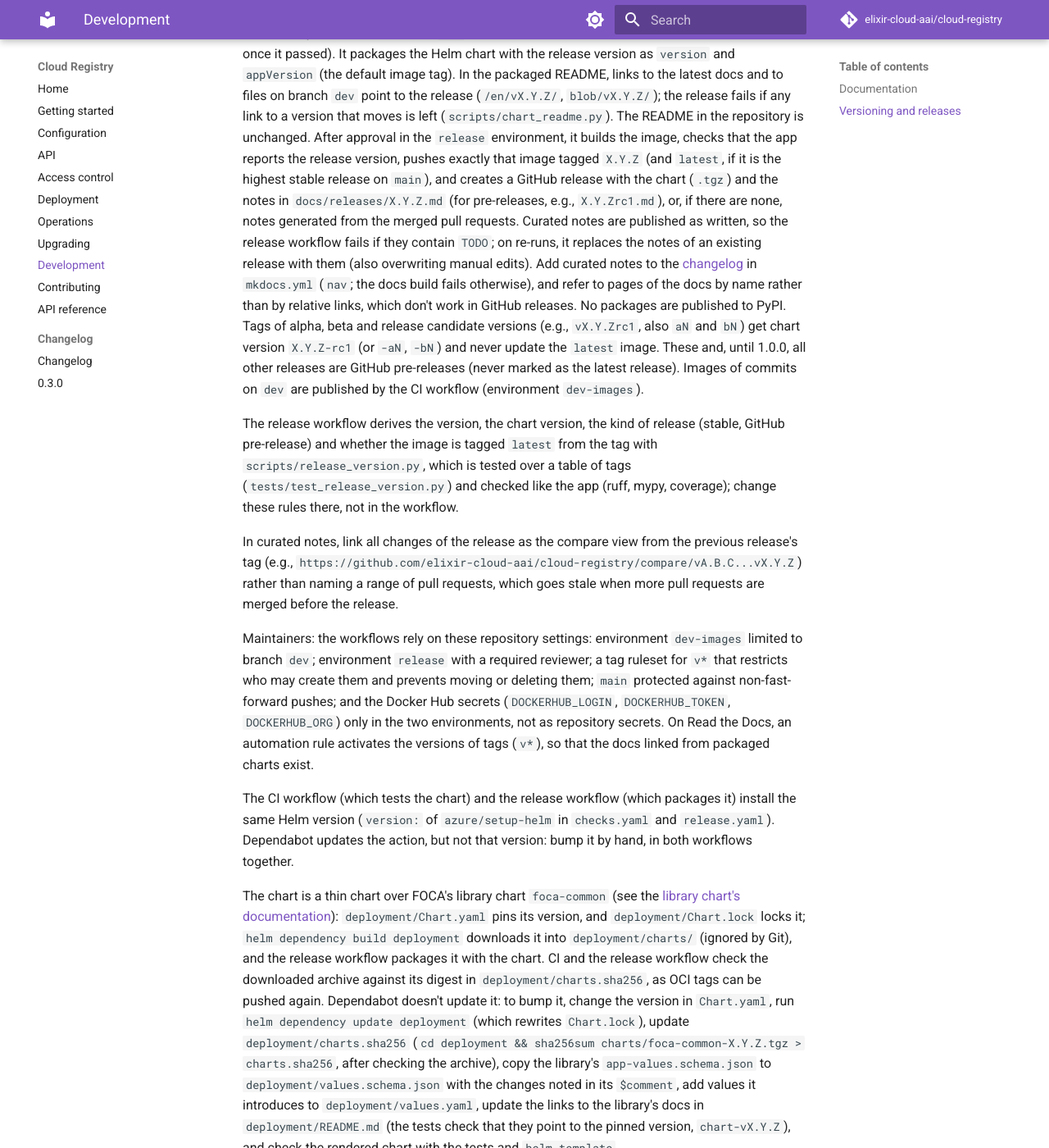
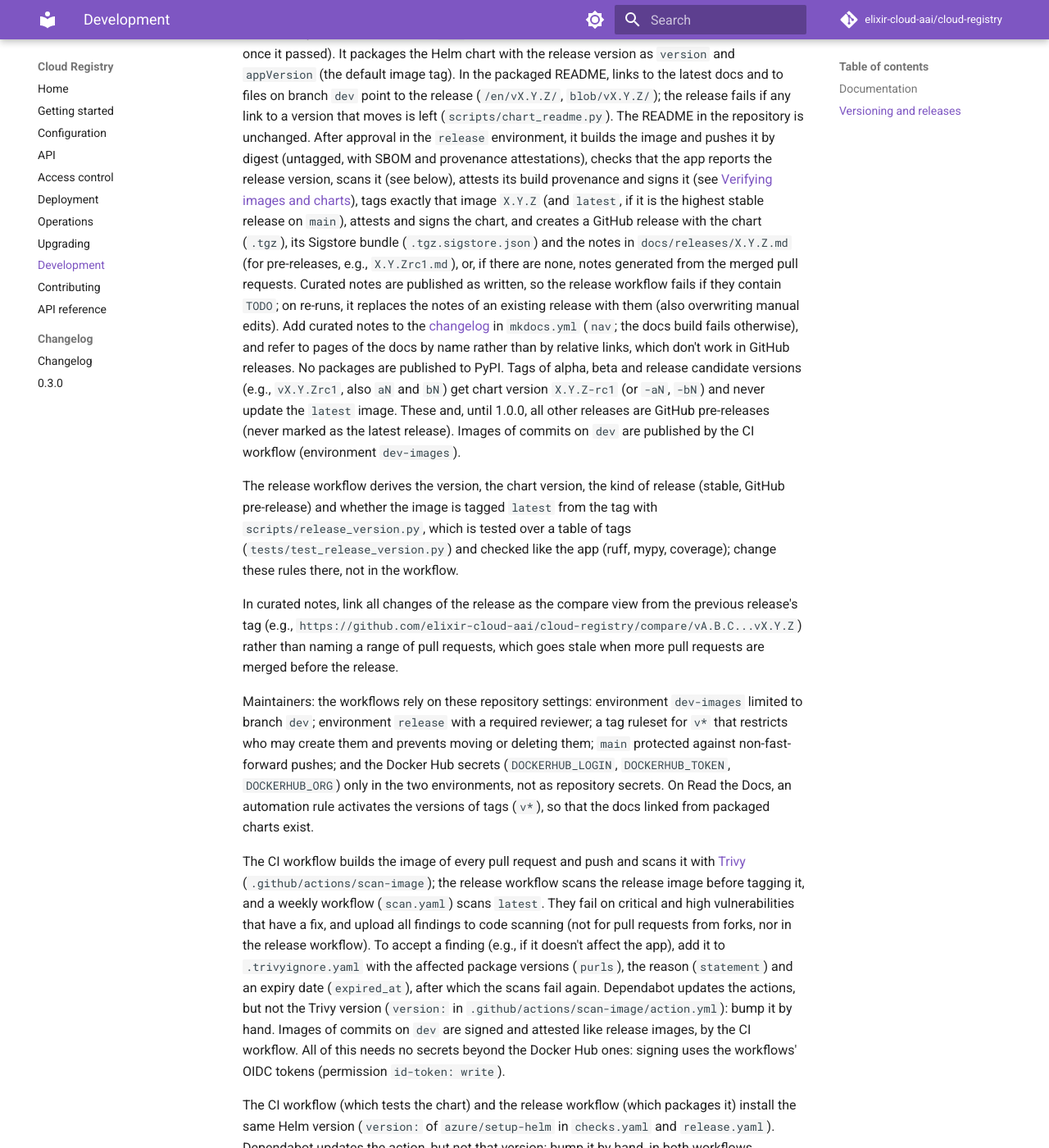
Before and after one commit to elixir-cloud-aai/cloud-registry, an MkDocs documentation site: the page built from docs/development.md, in a window 1280 px wide and 1400 px high, scrolled down 2139 px. Shown: the whole window at 82% size. Built offline with MkDocs 1.6.1 and Material for MkDocs 9.7.7, drawn with Linux system fonts in a browser that asks for light colours; comment, search, counter and statistics services are not loaded.

Commit message:
docs: describe verifying images and charts
Explain how operators verify images and the chart (gh attestation
verify, cosign verify and verify-blob with the expected identity and
issuer) and read an image's SBOM and provenance, how maintainers handle
scan findings, and add the release notes entry.

Closes #172

Co-Authored-By: Claude Opus 5.5 <noreply@anthropic.com>

````diff
--- a/docs/development.md
+++ b/docs/development.md
@@ -125,9 +125,13 @@ files on branch `dev` point to the release (`/en/vX.Y.Z/`, `blob/vX.Y.Z/`);
 the release fails if any link to a version that moves is left
 (`scripts/chart_readme.py`). The README in the repository is unchanged.
 After approval in the `release` environment, it builds
-the image, checks that the app reports the release version, pushes exactly
-that image tagged `X.Y.Z` (and `latest`, if it is the highest stable release
-on `main`), and creates a GitHub release with the chart (`.tgz`) and the
+the image and pushes it by digest (untagged, with SBOM and provenance
+attestations), checks that the app reports the release version, scans it
+(see below), attests its build provenance and signs it (see [Verifying
+images and charts](operations.md#verifying-images-and-charts)), tags exactly
+that image `X.Y.Z` (and `latest`, if it is the highest stable release on
+`main`), attests and signs the chart, and creates a GitHub release with the
+chart (`.tgz`), its Sigstore bundle (`.tgz.sigstore.json`) and the
 notes in `docs/releases/X.Y.Z.md` (for pre-releases, e.g., `X.Y.Zrc1.md`),
 or, if there are none, notes generated from the merged pull requests. Curated
 notes are published as written, so the release workflow fails if they contain
@@ -163,6 +167,21 @@ pushes; and the Docker Hub secrets (`DOCKERHUB_LOGIN`, `DOCKERHUB_TOKEN`,
 On Read the Docs, an automation rule activates the versions of tags (`v*`),
 so that the docs linked from packaged charts exist.
 
+The CI workflow builds the image of every pull request and push and scans
+it with [Trivy](https://trivy.dev/) (`.github/actions/scan-image`); the
+release workflow scans the release image before tagging it, and a weekly
+workflow (`scan.yaml`) scans `latest`. They fail on critical and high
+vulnerabilities that have a fix, and upload all findings to code scanning
+(not for pull requests from forks, nor in the release workflow). To accept
+a finding (e.g., if it doesn't affect the app), add it to `.trivyignore.yaml`
+with the affected package versions (`purls`), the reason (`statement`) and an
+expiry date (`expired_at`), after which the scans fail again. Dependabot
+updates the actions, but not the Trivy version (`version:` in
+`.github/actions/scan-image/action.yml`): bump it by hand. Images of
+commits on `dev` are signed and attested like release images, by the CI
+workflow. All of this needs no secrets beyond the Docker Hub ones: signing
+uses the workflows' OIDC tokens (permission `id-token: write`).
+
 The CI workflow (which tests the chart) and the release workflow (which
 packages it) install the same Helm version (`version:` of `azure/setup-helm`
 in `checks.yaml` and `release.yaml`). Dependabot updates the action, but not
--- a/docs/operations.md
+++ b/docs/operations.md
@@ -3,7 +3,8 @@
 Tasks of the admins of a deployment (see [Admins](access-control.md#admins))
 and the logs that record them. Admins also [verify
 services](api.md#verified-services) and resolve conflicts over [duplicate
-services](api.md#duplicate-services).
+services](api.md#duplicate-services). Before deploying, operators can
+[verify the images and charts](#verifying-images-and-charts).
 
 ## Audit logs
 
@@ -51,3 +52,56 @@ the API are stored in the database. The API is served like the registry's
 endpoints (e.g., the Helm chart's Ingress routes all paths); to keep it off
 the internet, route only `/ga4gh/registry/v1/` through a reverse proxy (see
 [Ingress](deployment.md#ingress) for the Helm chart).
+
+## Verifying images and charts
+
+From version 0.3.0 on, images on Docker Hub (`elixircloud/cloud-registry`)
+are built by this repository's workflows on GitHub Actions, with an SBOM and
+the build provenance attached as attestations, a [GitHub artifact
+attestation](https://docs.github.com/en/actions/concepts/security/artifact-attestations)
+of their provenance, and a keyless [Sigstore](https://www.sigstore.dev/)
+signature. To check that an image was built by the release workflow, run
+(with the [GitHub CLI](https://cli.github.com/) or
+[cosign](https://docs.sigstore.dev/cosign/system_config/installation/)):
+
+```bash
+gh attestation verify oci://docker.io/elixircloud/cloud-registry:0.3.0 \
+    --repo elixir-cloud-aai/cloud-registry \
+    --signer-workflow elixir-cloud-aai/cloud-registry/.github/workflows/release.yaml
+cosign verify docker.io/elixircloud/cloud-registry:0.3.0 \
+    --certificate-oidc-issuer https://token.actions.githubusercontent.com \
+    --certificate-identity https://github.com/elixir-cloud-aai/cloud-registry/.github/workflows/release.yaml@refs/tags/v0.3.0
+```
+
+Images of commits on `dev` (`dev`, `sha-<commit>`) are signed by the CI
+workflow instead (`checks.yaml@refs/heads/dev`). To show an image's SBOM or
+provenance, run:
+
+```bash
+docker buildx imagetools inspect docker.io/elixircloud/cloud-registry:0.3.0 \
+    --format '{{ json .SBOM }}'
+docker buildx imagetools inspect docker.io/elixircloud/cloud-registry:0.3.0 \
+    --format '{{ json .Provenance }}'
+```
+
+The Helm chart attached to a release (`cloud-registry-0.3.0.tgz`) has a
+GitHub artifact attestation of its provenance and a Sigstore bundle with its
+signature (`cloud-registry-0.3.0.tgz.sigstore.json`, attached too):
+
+```bash
+gh release download v0.3.0 --repo elixir-cloud-aai/cloud-registry \
+    --pattern 'cloud-registry-0.3.0.tgz*'
+gh attestation verify cloud-registry-0.3.0.tgz \
+    --repo elixir-cloud-aai/cloud-registry \
+    --signer-workflow elixir-cloud-aai/cloud-registry/.github/workflows/release.yaml
+cosign verify-blob cloud-registry-0.3.0.tgz \
+    --bundle cloud-registry-0.3.0.tgz.sigstore.json \
+    --certificate-oidc-issuer https://token.actions.githubusercontent.com \
+    --certificate-identity https://github.com/elixir-cloud-aai/cloud-registry/.github/workflows/release.yaml@refs/tags/v0.3.0
+```
+
+Images are scanned for known vulnerabilities with
+[Trivy](https://trivy.dev/) in CI and again before a release image is
+tagged (both fail on fixable critical and high vulnerabilities), and the
+`latest` image weekly; the maintainers see the results in the repository's
+code scanning alerts.
````
Also changed, not shown: docs/index.md (+2 -1 lines), docs/releases/0.3.0.md (+8 -0 lines).
